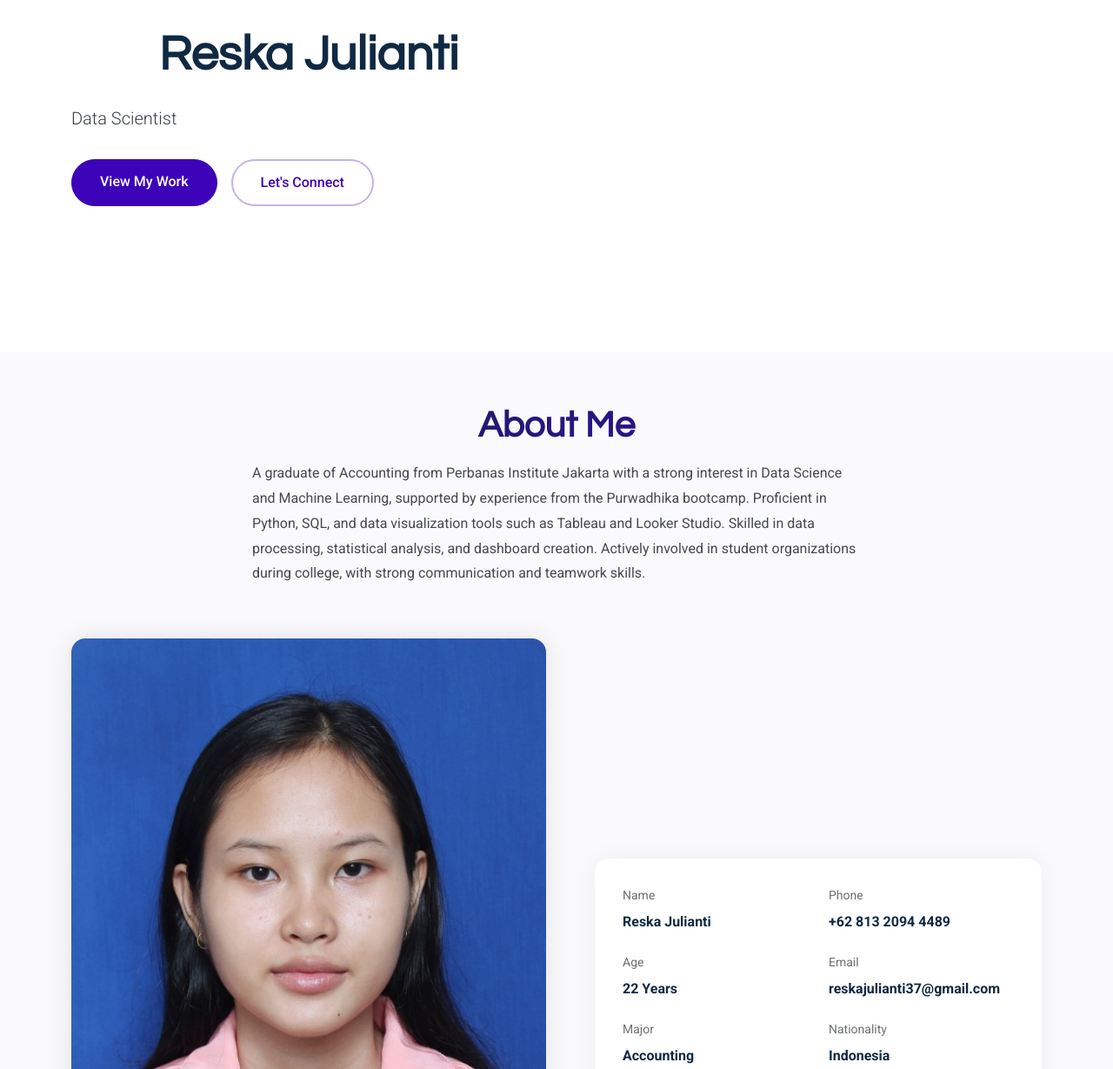
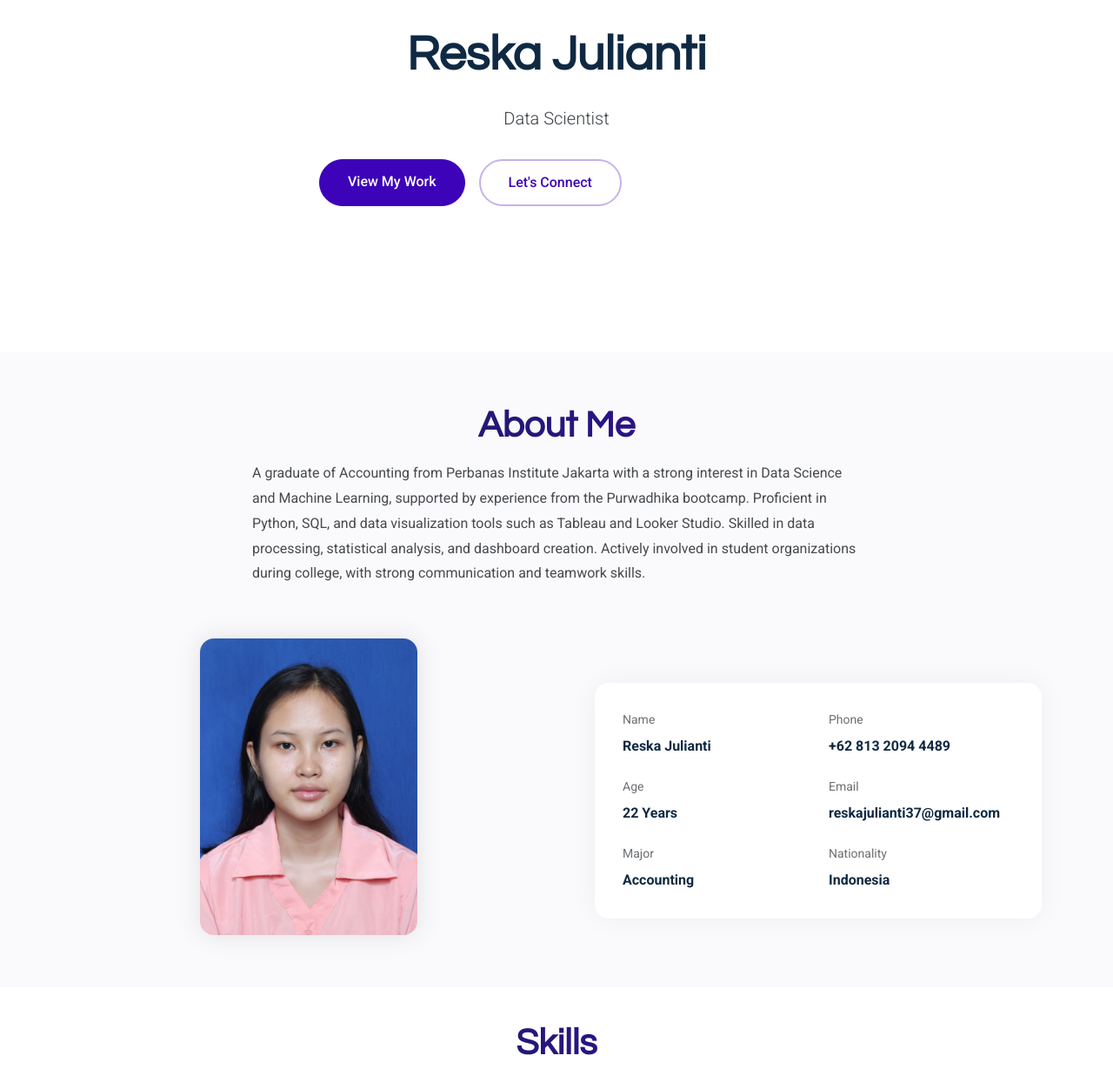
Before and after one commit to Reska002/EasyFolio, a plain HTML site: page index.html in a window 1280 px wide. Shown: the part 160-1389 px from the top of the page at 87% size. Drawn offline with Linux system fonts and the light colour scheme.

Commit message:
Update index.html

```diff
--- a/index.html
+++ b/index.html
@@ -116,11 +116,11 @@
     <section id="hero" class="hero section">
 
       <div class="container" data-aos="fade-up" data-aos-delay="100">
-  <div class="row align-items-center content">
-    <div class="col-lg-6" data-aos="fade-up" data-aos-delay="200">
-      <h2>Reska Julianti</h2> <!-- Teks 'Reska Julianti' diatur rata kiri -->
-      <p class="lead">Data Scientist</p> <!-- Teks 'Data Scientist' rata kiri -->
-      <div class="cta-buttons" data-aos="fade-up" data-aos-delay="300">
+  <div class="row align-items-center content justify-content-center">
+    <div class="col-lg-6 text-center" data-aos="fade-up" data-aos-delay="200">
+      <h2 class='text-center'>Reska Julianti</h2> <!-- Teks 'Reska Julianti' diatur rata kiri -->
+      <p class="lead text-center">Data Scientist</p> <!-- Teks 'Data Scientist' rata kiri -->
+      <div class="cta-buttons text-center" data-aos="fade-up" data-aos-delay="300">
         <a href="#portfolio" class="btn btn-primary">View My Work</a>
         <a href="#contact" class="btn btn-outline">Let's Connect</a>
       </div>
@@ -145,7 +145,7 @@
         <div class="row align-items-center">
           <div class="col-lg-6 position-relative" data-aos="fade-right" data-aos-delay="200">
             <div class="about-image">
-              <img src="assets/img/foto-jpg (1) (3).jpg" alt="Profile Image" class="img-fluid rounded-4">
+              <img src="assets/img/foto-jpg (1) (3).jpg" alt="Profile Image" class="img-fluid rounded-4" width='250'>
             </div>
           </div>
 
```
